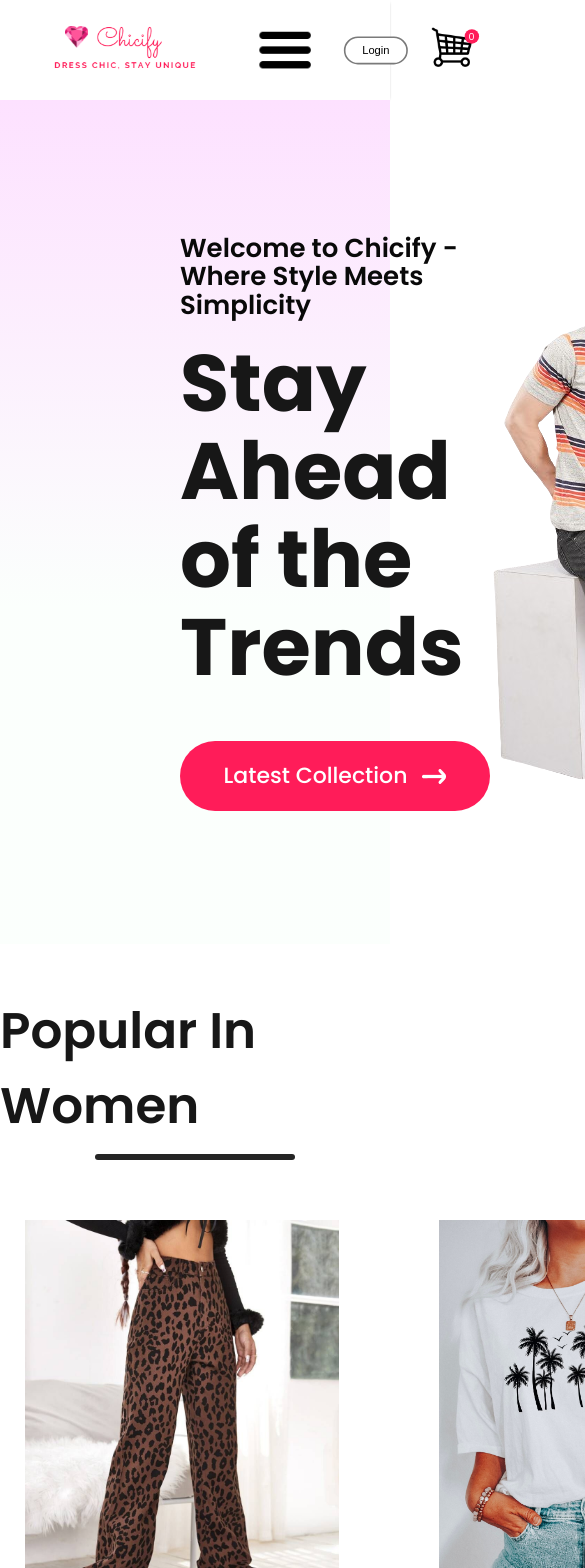
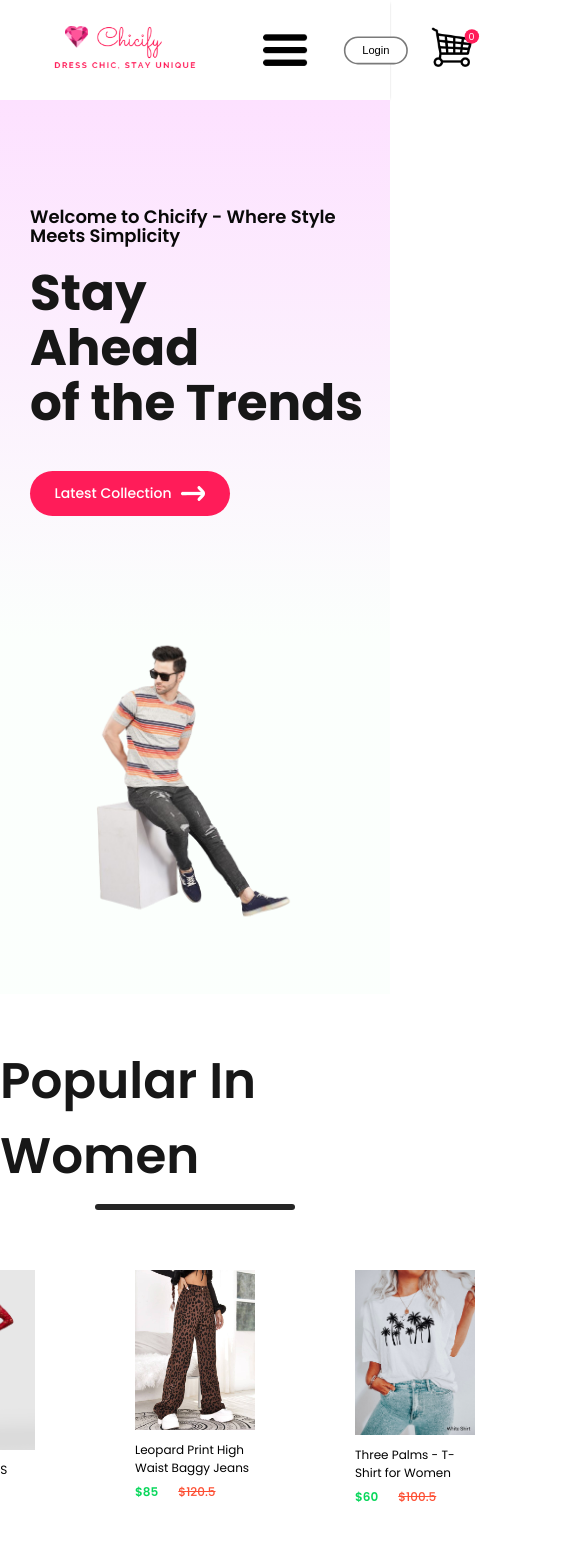
Before and after one commit to hocine-dev/chicify-e-commerce, a React (Create React App) app: page / in a window 390 px wide. Shown: the top 1568 px of the page, 585 px wide, since content can reach past the window. Built offline with nearby package versions, Linux system fonts and the light colour scheme.

Commit message:
home page responsive

```diff
--- a/src/components/hero/hero.css
+++ b/src/components/hero/hero.css
@@ -49,5 +49,92 @@
   font-weight: 500;
 }
 
-.hero-right{flex: 1;
-justify-content: center;align-items: center;display: flex;}
+.hero-right {
+  flex: 1;
+  justify-content: center;
+  align-items: center;
+  display: flex;
+}
+
+@media (max-width: 1280px) {
+  .hero-left {
+    padding-left: 100px;
+  }
+  .hero-left h2 {
+    font-size: 22px;
+  }
+  .hero-left p {
+    font-size: 60px;
+  }
+  .hero-latest-btn {
+    gap: 10px;
+    width: 250px;
+    height: 60px;
+    margin-top: 20px;
+    font-size: 18px;
+  }
+}
+
+@media (max-width: 1024px) {
+  .hero-left {
+    padding-left: 80px;
+  }
+  .hero-left h2 {
+    font-size: 20px;
+  }
+  .hero-left p {
+    font-size: 50px;
+  }
+  .hero-latest-btn {
+    width: 220px;
+    height: 50px;
+    font-size: 16px;
+  }
+  .hero-right img {
+    width: 400px;
+  }
+}
+
+@media (max-width: 800px) {
+  .hero-left {
+    padding-left: 30px;
+  }
+  .hero-left h2 {
+    font-size: 16px;
+  }
+  .hero-left p {
+    font-size: 40px;
+  }
+  .hero-latest-btn {
+    width: 170px;
+    height: 40px;
+    font-size: 13px;
+  }
+
+  .hero-right img {
+    width: 300px;
+  }
+}
+
+@media (max-width: 500px) {
+  .hero {
+    flex-direction: column;
+    padding-top: 50px;
+  }
+
+  .hero-left h2 {
+    font-size: 18px;
+  }
+  .hero-left p {
+    font-size: 50px;
+  }
+  .hero-latest-btn {
+    width: 200px;
+    height: 45px;
+    font-size: 14px;
+  }
+
+  .hero-right img {
+    width: 200px;
+  }
+}
--- a/src/components/items/item.css
+++ b/src/components/items/item.css
@@ -22,7 +22,57 @@
   text-decoration: line-through;
 }
 
-.item:hover{transform: scale(1.05); transition: 0.6s;}
+.item:hover {
+  transform: scale(1.05);
+  transition: 0.6s;
+}
 
-.item img{    max-height: 418px;
-  max-width: 350px;}
+.item img {
+  max-height: 418px;
+  max-width: 350px;
+}
+
+@media (max-width: 1280px) {
+  .item {
+    width: 220px;
+    font-size: 14px;
+  }
+  .item img {
+    width: 220px;
+  }
+  .new-price, .old-price {
+    font-size: 14px;
+  }
+}
+
+@media (max-width: 1024px) {
+  .item {
+    width: 170px;
+    font-size: 13px;
+  }
+  .item img{width: 170px;}
+  .new-price ,.old-price {
+    font-size: 13px;
+  }
+}
+
+@media (max-width: 800px) {
+  .item {
+    width: 160px;
+    font-size: 12px;
+  }
+  .item img{width: 160px;}
+  .new-price ,.old-price {
+    font-size: 12px;
+  }
+}
+
+
+@media (max-width: 500px) {
+  .item {
+    width: 120px;
+    font-size: 12px;
+  }
+  .item img{width: 120px;}
+
+}
--- a/src/components/navbar/navbar.css
+++ b/src/components/navbar/navbar.css
@@ -143,7 +143,7 @@ a {
   }
   .navDropDown {
     display: block;
-    scale: 0.7;
+    scale: 0.6;
   }
   .nav-menu {
     display: none;
```
